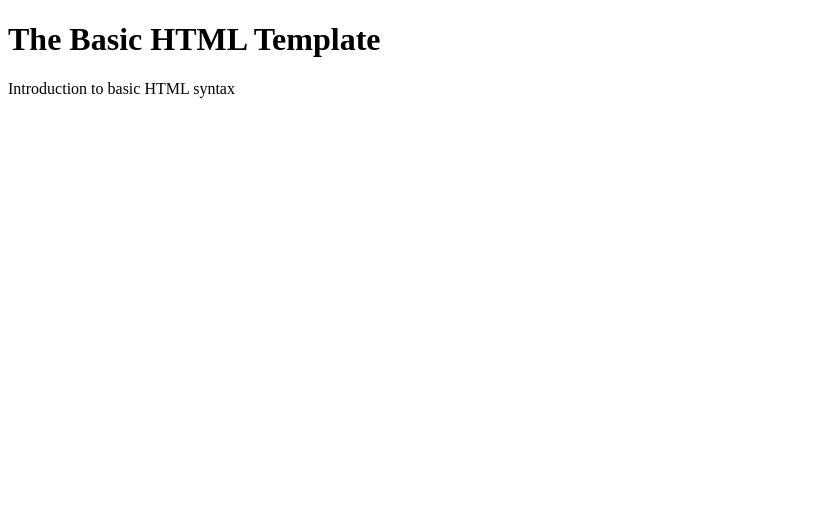
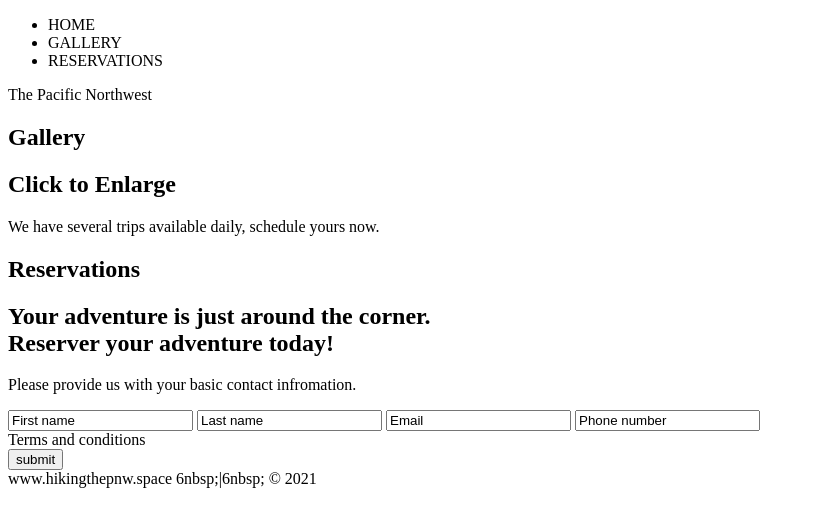
Before and after one commit to Jordan-Hynd/HTML_project, a plain HTML site: page index.html in a window 1280 px wide. Shown: the whole page, without its empty margins (0-815 px from the left). Drawn offline with Linux system fonts and the light colour scheme.

Commit message:
basic outline

```diff
--- a/index.html
+++ b/index.html
@@ -1,15 +1,85 @@
 <!DOCTYPE html>
 <html lang="en">
 	<head>
-	<title>Basic HTML</title>
-	<meta charset="utf-8">
+		<meta charset="utf-8">
+		<title>Hiking the PNW</title>
 	</head>
 	<body>
 
-		<header>
-			<h1>The Basic HTML Template</h1>
-			<p>Introduction to basic HTML syntax</p>
-		</header>
+		<!-- NAV -->
+		<div>
+			<div>
+				<ul>
+					<li>HOME</li>
+					<li>GALLERY</li>
+					<li>RESERVATIONS</li>
+				</ul>
+			</div>
+		</div>
+	<!-- END NAV -->
 
-	</body>
+	<!-- HOME -->
+	<div>
+		<div>
+			<div>
+				<span>The Pacific Northwest</span>
+			</div>
+		</div>
+	</div>
+	<!-- END HOME -->
+	<section>
+		<div>
+			<h1>Gallery</h1>
+			<div>
+
+				<!-- PHOTO CONTAINER 1 -->
+				<div>
+					<div>
+						<h1>Click to Enlarge</h1>
+						<p>We have several trips available daily, schedule yours now.</p>
+					</div>
+				</div>
+			</div>
+		</div>
+	</section>
+	<!-- END PHOTO CONTAINER 1 -->
+
+	<!-- RSVP -->
+			<section>
+				<div>
+					<div>
+						<h1>Reservations</h1>
+						<div>
+							<h2><span>Your adventure is just around the corner.</span>
+							<br />Reserver your adventure today!
+							</h2>
+							<p>
+								Please provide us with your basic contact infromation.
+							</p>
+							<div>
+								<form action="" method="post">
+									<input class="rsvp" type="text" value="First name">
+									<input class="rsvp" type="text" value="Last name">
+									<input class="rsvp" type="text" value="Email">
+									<input class="rsvp" type="text" value="Phone number">
+									<div class="form-spacer">
+										<label class="terms">Terms and conditions</lable>
+									</div>
+									<div>
+										<input type="submit" value="submit">
+									</div>
+								</form>
+							</div>
+						</div>
+					</div>
+				</div>
+			</section>
+	<!-- END RSVP -->
+
+	<!-- FOOTER -->
+			<div>
+				www.hikingthepnw.space 6nbsp;|6nbsp; &copy; 2021
+			</div>
+			<!-- END FOOTER -->
+		</body>
 </html>
```
Also changed, not shown: index.html.txt (deleted).
